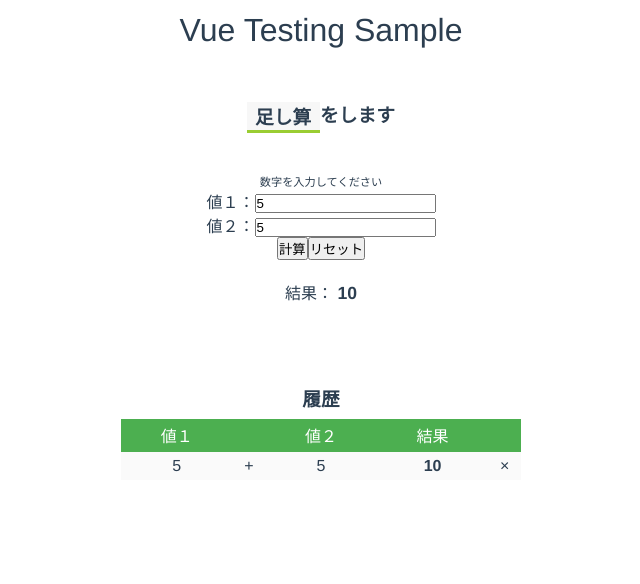
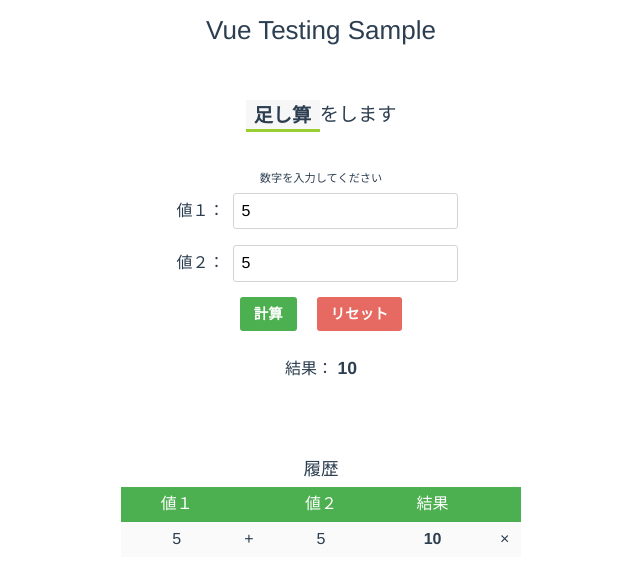
Before and after one commit to masuteru3/testing-test, a Vue app: page / in a window 1280 px wide. Both pictures are taken after typing "5", "5" into the empty fields and a click on the button "計算". Shown: the top 584 px of the page, without its empty margins (319-959 px from the left). Built offline with nearby package versions, Linux system fonts and the light colour scheme.

Commit message:
implement css reset

```diff
--- a/src/App.vue
+++ b/src/App.vue
@@ -5,6 +5,9 @@
 </template>
 
 <style lang="scss">
+@import './assets/normalize.css';
+@import './assets/reset.local.css';
+
 #app {
   font-family: Avenir, Helvetica, Arial, sans-serif;
   -webkit-font-smoothing: antialiased;
--- /dev/null
+++ b/src/assets/reset.local.css
@@ -0,0 +1,57 @@
+/****** Elad Shechter's RESET *******/
+/*** box sizing border-box for all elements ***/
+*,
+*::before,
+*::after {
+    box-sizing: border-box;
+}
+
+a {
+    text-decoration: none;
+    color: inherit;
+    cursor: pointer;
+}
+
+button {
+    background-color: transparent;
+    color: inherit;
+    border-width: 0;
+    padding: 0;
+    cursor: pointer;
+}
+
+figure {
+    margin: 0;
+}
+
+input::-moz-focus-inner {
+    border: 0;
+    padding: 0;
+    margin: 0;
+}
+
+ul, ol, dd {
+    margin: 0;
+    padding: 0;
+    list-style: none;
+}
+
+h1, h2, h3, h4, h5, h6 {
+    margin: 0;
+    font-size: inherit;
+    font-weight: inherit;
+}
+
+p {
+    margin: 0;
+}
+
+cite {
+    font-style: normal;
+}
+
+fieldset {
+    border-width: 0;
+    padding: 0;
+    margin: 0;
+}
--- a/src/components/History.vue
+++ b/src/components/History.vue
@@ -35,26 +35,33 @@
   &__title {
     margin-top: 80px;
     margin-bottom: 8px;
+    font-size: 1.1em;
   }
   &__table {
     margin: 0 auto 40px;
     width: 400px;
     border-collapse: collapse;
   }
+  %__height {
+    height: 35px;
+  }
   &__table-header {
+    @extend %__height;
     background-color: #4caf50;
     color: white;
   }
-  &__table-cell {
-    font-weight: normal;
-  }
   &__table-item {
+    @extend %__height;
     &:nth-child(odd) {
       background-color: #f2f2f2;
     }
     &:nth-child(even) {
       background-color: #fafafa;
     }
+  }
+  &__table-cell {
+    font-weight: normal;
+    vertical-align: middle;
   }
   &__table-cell {
     padding: 0.3em 0;
--- a/src/views/Home.vue
+++ b/src/views/Home.vue
@@ -14,23 +14,27 @@
       <p class="calc__explain">数字を入力してください</p>
 
       <form class="clac__form" @submit.prevent="submit">
-        <div class="calc__field">
-          <label for="num1">値１：</label>
-          <input id="num1" type="number" step="0.01" v-model.number="num1" />
+        <div class="calc__form-field">
+          <label class="calc__form-label" for="num1">値１：</label>
+          <input id="num1" class="calc__input-number" type="number" step="0.01" v-model.number="num1" />
         </div>
-        <div class="calc__field">
-          <label for="num2">値２：</label>
-          <input id="num2" type="number" step="0.01" v-model.number="num2" />
+        <div class="calc__form-field">
+          <label class="calc__form-label" for="num2">値２：</label>
+          <input id="num2" class="calc__input-number" type="number" step="0.01" v-model.number="num2" />
         </div>
+
+        <transition name="fade">
+          <p v-if="feedback" class="calc__feedback">{{ feedback }}</p>
+        </transition>
+
         <button class="calc__submit" type="submit">計算</button>
         <button id="reset" class="calc__reset" @click.prevent="resetParams">リセット</button>
       </form>
 
       <transition name="fade">
-        <p v-if="result || result === 0" class="calc__result-area">結果： <span class="calc__result">{{ result }}</span></p>
-      </transition>
-      <transition name="fade">
-        <p v-if="feedback" class="calc__feedback">{{ feedback }}</p>
+        <p v-if="result || result === 0" class="calc__result-area">
+          結果： <span class="calc__result">{{ result }}</span>
+        </p>
       </transition>
     </div>
 
@@ -130,11 +134,13 @@
 .app-header__title {
   line-height: 60px;
   font-weight: normal;
+  font-size: 26px;
 }
 .calc {
   &__title {
     margin-top: 40px;
     margin-bottom: 40px;
+    font-size: 1.2em;
   }
   &__mode {
     padding: 5px 8px 2px;
@@ -143,7 +149,6 @@
     border-bottom: 3px solid yellowgreen;
     outline: none;
     cursor: pointer;
-
   }
   &__mode-stab {
     display: block;
@@ -154,17 +159,42 @@
   &__explain {
     font-size: 0.7em;
   }
-  &__result-area {
-    margin-top: 20px;
-  }
-  &__result{
-    font-size: 1.1em;
-    font-weight: bold;
+  &__input-number {
+    margin: 8px;
+    padding: 8px;
+    border: 1px solid #d4d4d4;
+    border-radius: 3px;
   }
   &__feedback {
     color: crimson;
     font-size: 0.7em;
     transition: 0.5s;
+    margin: 12px 0;
+  }
+
+  %__button {
+    padding: 9px 14px;
+    border-radius: 3px;
+    color: white;
+    font-weight: bold;
+    margin: 7px 10px;
+    border: none;
+    font-size: 0.9em;
+  }
+  &__submit {
+    @extend %__button;
+    background-color: #4caf50;
+  }
+  &__reset {
+    @extend %__button;
+    background-color: #e66a61;
+  }
+  &__result-area {
+    margin-top: 20px;
+  }
+  &__result {
+    font-size: 1.1em;
+    font-weight: bold;
   }
 }
 
```
Also changed, not shown: src/assets/normalize.css (added).
